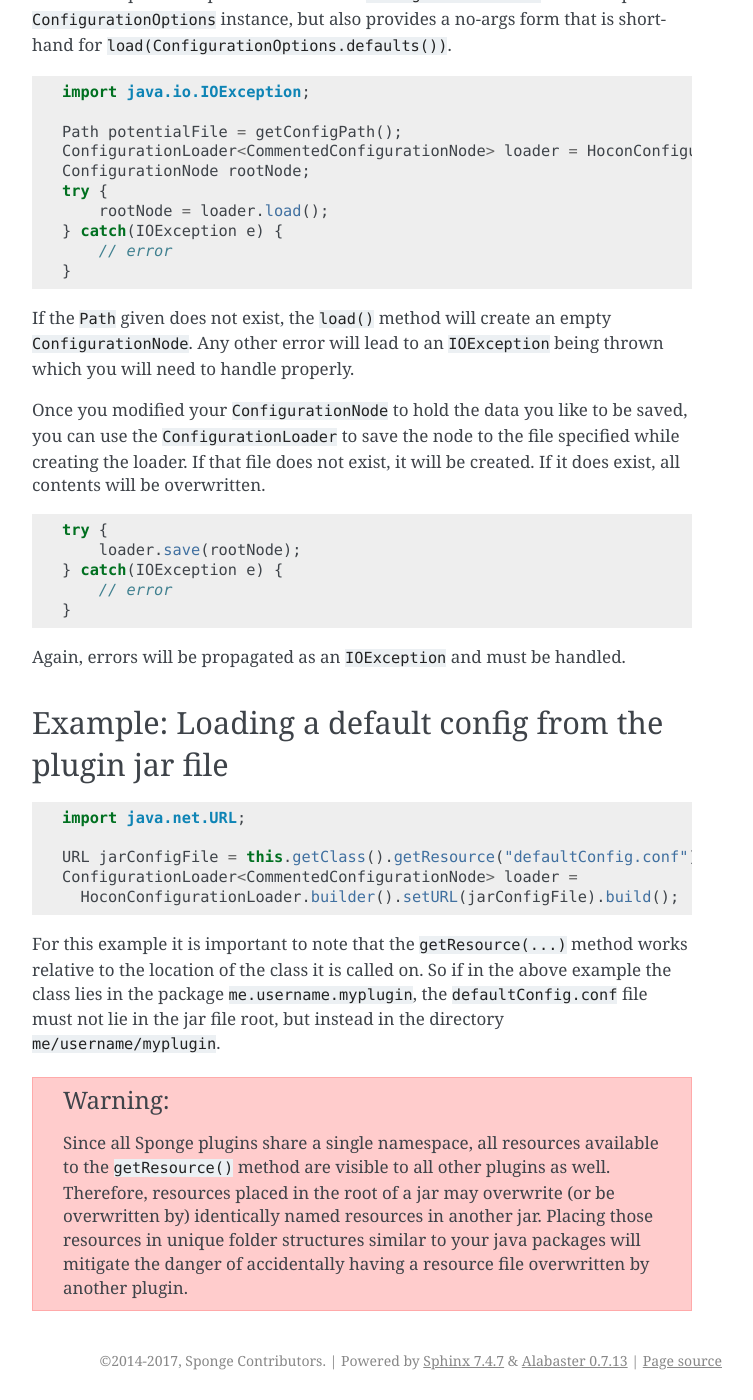
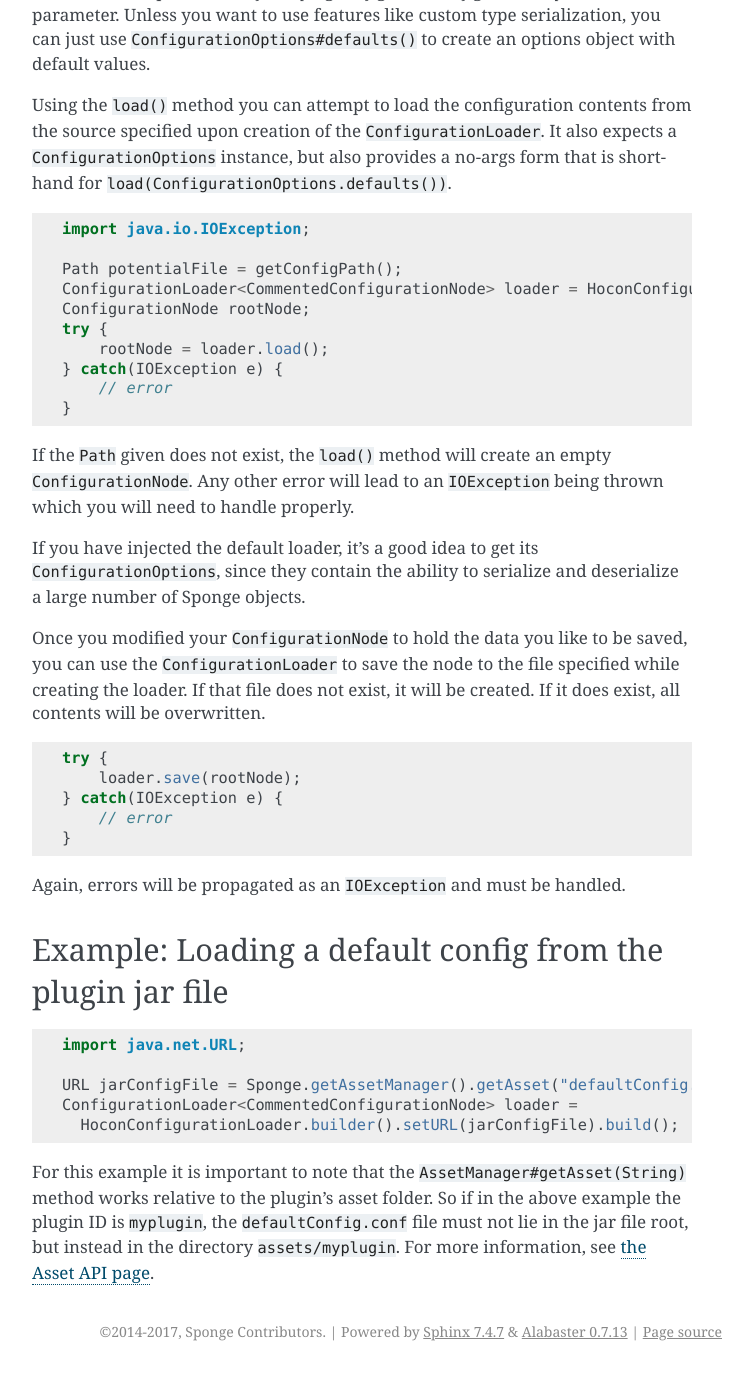
Before and after one commit to SpongePowered/SpongeDocs, a Sphinx documentation site: the page built from source/plugin/configuration/loaders.rst, in a window 1280 px wide and 1400 px high, scrolled down 1588 px. Shown: the whole window, without its empty margins (388-1141 px from the left). Built offline with Sphinx 7.4.7, drawn with Linux system fonts in a browser that asks for light colours; pages that are not in the unit, such as notebooks, are missing from menus; cross-references to code outside the pages are shown as plain code; after the commit the page ends 2959 px from its top, so only the background shows below that; some of the changed text lies outside the part shown.

Commit message:
Fix/clarify things in the Loaders page (#576)
* Fix things in the Loaders page

* Clarify language

* Fix JD link

* Fix the asset documentation link

* Add Javadoc import

* Fix 'note' block

```diff
--- a/source/plugin/configuration/loaders.rst
+++ b/source/plugin/configuration/loaders.rst
@@ -7,6 +7,8 @@ Configuration Loaders
     ninja.leaping.configurate.ConfigurationOptions
     ninja.leaping.configurate.hocon.HoconConfigurationLoader
     ninja.leaping.configurate.loader.ConfigurationLoader
+    org.spongepowered.api.asset.AssetManager
+    java.lang.String
 
 Let's break down how Configurate works, beginning with the loading process. Configurate provides
 :javadoc:`ConfigurationLoader`\ s for common configuration formats, standing as the manager of the physical
@@ -15,6 +17,10 @@ configurations, giving you the option of hard-coding default values or loading f
 
 Getting your Loader
 ~~~~~~~~~~~~~~~~~~~
+
+.. note::
+    The default :javadoc:`ConfigurationLoader` can be used instead if you're using HOCON; see the
+    :doc:`main configuration page <index>`.
 
 First, let's grab a new :javadoc:`HoconConfigurationLoader` that points to our configuration file.
 
@@ -84,6 +90,9 @@ that is shorthand for ``load(ConfigurationOptions.defaults())``.
 If the ``Path`` given does not exist, the ``load()`` method will create an empty ``ConfigurationNode``. Any other error
 will lead to an ``IOException`` being thrown which you will need to handle properly.
 
+If you have injected the default loader, it's a good idea to get its ``ConfigurationOptions``, since they contain the
+ability to serialize and deserialize a large number of Sponge objects.
+
 Once you modified your ``ConfigurationNode`` to hold the data you like to be saved, you can use the
 ``ConfigurationLoader`` to save the node to the file specified while creating the loader. If that file does not exist,
 it will be created. If it does exist, all contents will be overwritten.
@@ -105,18 +114,11 @@ Example: Loading a default config from the plugin jar file
 
     import java.net.URL;
 
-    URL jarConfigFile = this.getClass().getResource("defaultConfig.conf");
+    URL jarConfigFile = Sponge.getAssetManager().getAsset("defaultConfig.conf").get().getUrl();
     ConfigurationLoader<CommentedConfigurationNode> loader =
       HoconConfigurationLoader.builder().setURL(jarConfigFile).build();
 
-For this example it is important to note that the ``getResource(...)`` method works relative to the location of the
-class it is called on. So if in the above example the class lies in the package ``me.username.myplugin``, the
-``defaultConfig.conf`` file must not lie in the jar file root, but instead in the directory ``me/username/myplugin``.
-
-.. warning::
-
-    Since all Sponge plugins share a single namespace, all resources available to the ``getResource()`` method are
-    visible to all other plugins as well. Therefore, resources placed in the root of a jar may overwrite (or be
-    overwritten by) identically named resources in another jar. Placing those resources in unique folder structures
-    similar to your java packages will mitigate the danger of accidentally having a resource file overwritten by
-    another plugin.
+For this example it is important to note that the :javadoc:`AssetManager#getAsset(String)` method works relative to the
+plugin's asset folder. So if in the above example the plugin ID is ``myplugin``, the ``defaultConfig.conf`` file
+must not lie in the jar file root, but instead in the directory ``assets/myplugin``. For more information, see
+:doc:`the Asset API page <../assets>`.
```
